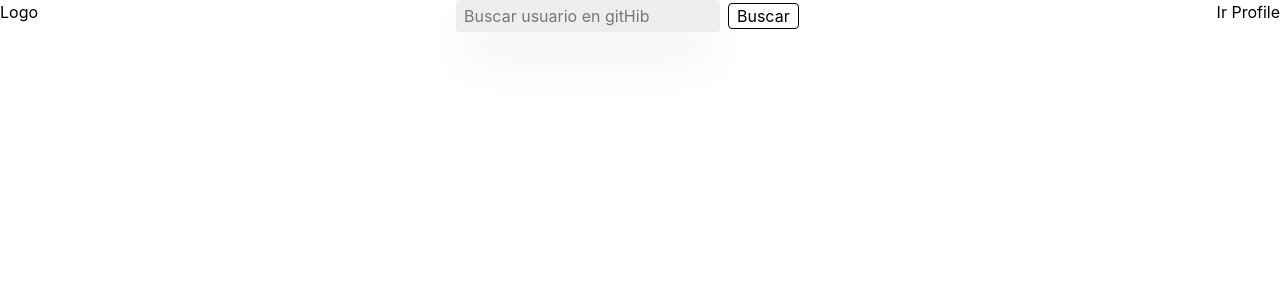
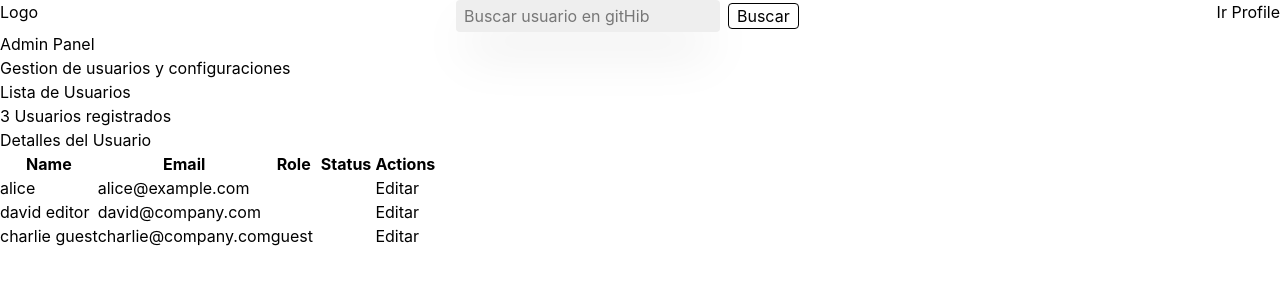
Before and after one commit to elgember/Acceso-type, a React (Vite) app: page /admin in a window 1280 px wide. Shown: the top 300 px of the page. Built offline with nearby package versions, Linux system fonts and the light colour scheme.

Commit message:
se agregaron types y corrigieron algunos codigo

```diff
--- a/src/App.tsx
+++ b/src/App.tsx
@@ -2,7 +2,7 @@ import { BrowserRouter as Router } from "react-router-dom";
 import { ThemeContextProvider } from "./Context/ThemeContext";
 import { AppRoutes } from "./Routes/AppRoutes";
 import { SearchContextProvider } from "./Context/SearchContext";
-import { UserAuth } from './Hooks/UserAuth';
+import { UserAuth } from "./Hooks/UserAuth";
 
 
 function App() {
--- a/src/Components/Ui/Layout/AuthLayout.tsx
+++ b/src/Components/Ui/Layout/AuthLayout.tsx
@@ -0,0 +1,15 @@
+import { Outlet } from "react-router-dom"
+import { Login } from "../Login"
+
+
+export const AuthLayout = () => {
+    return (
+    <div>
+        <h2>Welcome to the Auth Layout</h2>
+        <p>Please log in to access the application.</p>
+        <div>
+            <Outlet />
+        </div>
+    </div>
+    )
+}
--- a/src/Components/Ui/Login.tsx
+++ b/src/Components/Ui/Login.tsx
@@ -1,9 +1,13 @@
 import { authContext } from "@/Context/AuthContext";
 import { User } from "@/interfaces/user_interface";
+import { useState } from "react";
+import { useNavigate } from "react-router-dom";
 
 export const Login = () => {
 
     const {login} = authContext();
+    const navigate = useNavigate();
+    const [username, setUsername] = useState('');
 
     const loginAdmin = () => {
         const token = 'ehh17366ebdbh722933g4h4h72h';
@@ -57,6 +61,8 @@ export const Login = () => {
         }
 
         login(token, editorData);
+
+
     }
 
     return (
--- a/src/Context/AuthContext.tsx
+++ b/src/Context/AuthContext.tsx
@@ -11,7 +11,7 @@ interface AuthContextProps {
 
 const AuthProvider = createContext<AuthContextProps | undefined>(undefined);
 
-export const AuthContext = ({children} : {children: ReactNode}) => {
+export const AuthContextProvider = ({children} : {children: ReactNode}) => {
     const auth = useAuth();
 
     return (
--- a/src/Routes/AppRoutes.tsx
+++ b/src/Routes/AppRoutes.tsx
@@ -1,9 +1,10 @@
 import { RoutePrivate } from "./RoutePrivate";
-import { Route, Routes } from "react-router-dom";
+import { Navigate, Route, Routes } from "react-router-dom";
 import { lazy, Suspense } from "react";
 import { User } from "@/interfaces/user_interface";
 import { Layout } from "@/Components/Ui/Layout/Layout";
 import { useAuth } from "@/Hooks/UserAuth";
+import { AuthLayout } from "@/Components/Ui/Layout/AuthLayout";
 
 const currentUser: User = {id: 1, username: 'Alice', role: 'admin', permissions: ['read', 'write'], backendAccess: true, login: 'alice_dev', avatar_url: 'https://github.com/images/alice.pgn',
     html_url: 'htpps://github.com/alice', type: 'User', email: 'alice@example.com'
@@ -12,6 +13,7 @@ const currentUser: User = {id: 1, username: 'Alice', role: 'admin', permissions:
 const Dashboard = lazy(() => import("../Views/Dashboard").then(module => ({ default: module.Dashboard })));
 const UserProfile = lazy(() => import('@/Views/Profile/UserProfile').then(module => ({ default: module.UserProfile })));
 const AdminPanel = lazy(() => import('../Views/Admin/AdminPanel').then(module => ({ default: module.AdminPanel })));
+const login = lazy(() => import('../Components/Ui/Login').then(module => ({default: module.Login})));
 
     const Login = () => <div>Pagina del login</div>
     const NotFound = () => <div>404 - Página no encontrada</div>
@@ -19,12 +21,14 @@ const AdminPanel = lazy(() => import('../Views/Admin/AdminPanel').then(module =>
 
 export const AppRoutes = () => {
 
-    const {user, isAuthenticated, login, logout} = useAuth();
+    const {user, login} = useAuth();
 
     return (
         <Suspense fallback={<div>Cargando...</div>}>
             <Routes>
-                <Route path="/login" element={<Login login={login} user={user} />} />
+                <Route element={!user ? <AuthLayout /> : <Navigate to='/' replace />}>
+                    <Route path="/login" element={<Login />} />
+                </Route>
                 <Route element={<RoutePrivate user={currentUser} requiredAdmin={false} />}>
                     <Route element={<Layout />}>
                         <Route path="/" element={<Dashboard />} />
--- a/src/Routes/RoutePrivate.tsx
+++ b/src/Routes/RoutePrivate.tsx
@@ -12,8 +12,8 @@ export const RoutePrivate = ({ user, requiredAdmin = false }: RoutePrivateProps)
         return <Navigate to="/login" />;
     }
 
-    if (requiredAdmin && !isAdmin(user)) {
-        return <Navigate to="/" />;
+    if (requiredAdmin && user.role !== 'admin') {
+        return <Navigate to="/" replace />;
     }
 
     return <Outlet />;
--- a/src/Views/Admin/AdminPanel.tsx
+++ b/src/Views/Admin/AdminPanel.tsx
@@ -1,9 +1,69 @@
+import { useState } from 'react';
 
+interface ManageUsers {
+    id: number;
+    name: string;
+    email: string;
+    role: 'admin' | 'editor' | 'guest';
+    status: 'active' | 'inactive';
+}
 
 export const AdminPanel = () => {
+    const [users] = useState<ManageUsers[]>([
+        { id: 1, name: 'alice', email: 'alice@example.com', role: 'admin', status: 'active' },
+        { id: 2, name: 'david editor', email: 'david@company.com', role: 'editor', status: 'active' },
+        { id: 3, name: 'charlie guest', email: 'charlie@company.com', role: 'guest', status: 'inactive' },
+    ]);
+
     return (
     <div>
-
+        <div>
+            <h2>Admin Panel</h2>
+            <p>Gestion de usuarios y configuraciones</p>
+        </div>
+        <div>
+            <div>
+                <p>Lista de Usuarios</p>
+                <p>{users.length} Usuarios registrados</p>
+            </div>
+            <div>
+                <h2>Detalles del Usuario</h2>
+                <div>
+                    <table>
+                        <thead>
+                            <tr>
+                                <th>Name</th>
+                                <th>Email</th>
+                                <th>Role</th>
+                                <th>Status</th>
+                                <th>Actions</th>
+                            </tr>
+                        </thead>
+                        <tbody>
+                            {users.map(user => (
+                                <tr key={user.id}>
+                                    <td>{user.name}</td>
+                                    <td>{user.email}</td>
+                                    <td>
+                                        <span className={user.role === 'admin' ? 'bg-primary text-white' : user.role === 'editor' ? 'bg-success text-white' : 'bg-secondary text-dark'}>
+                                            {user.role}
+                                        </span>
+                                    </td>
+                                    <td>
+                                        <span className={user.status === 'active' ? 'bg-success text-white' : 'bg-danger text-white'}>
+                                            {user.status}
+                                        </span>
+                                    </td>
+                                    <td>
+                                        <button>Editar</button>
+                                    </td>
+                                </tr>
+                            ))}
+                        </tbody>
+                    </table>
+                </div>
+            </div>
+        </div>
     </div>
     )
 }
```
